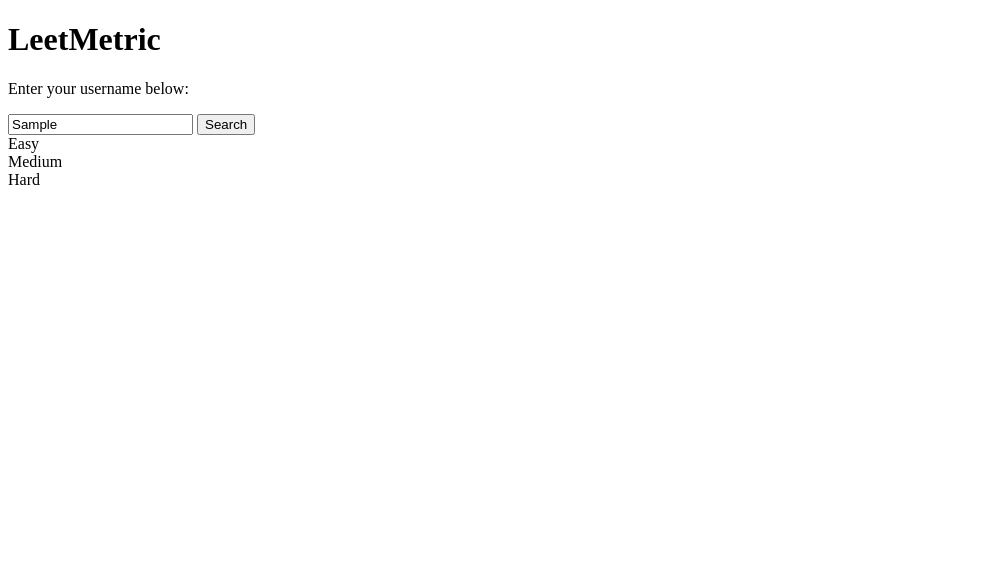
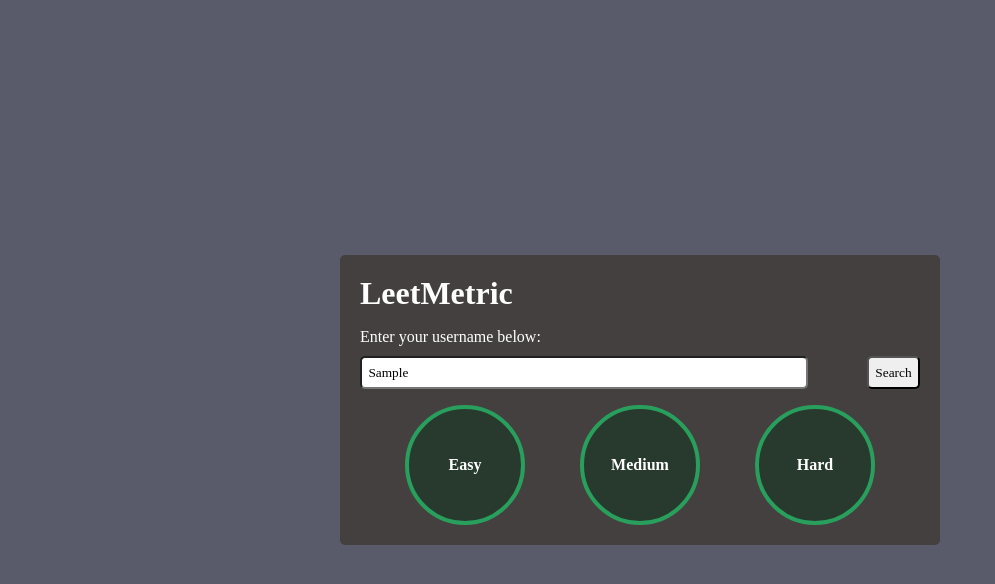
Before and after one commit to shaddy74/JavaScript-Beginner, a plain HTML site: page LeetMetric/index.htm in a window 1280 px wide. Both pictures are taken after typing "Sample" into the empty fields and a click on the button "Search". Shown: the whole page, without its empty margins (0-995 px from the left). Drawn offline with Linux system fonts and the light colour scheme; no server answers.

Commit message:
ready but issue Facing...

```diff
--- a/LeetMetric/index.htm
+++ b/LeetMetric/index.htm
@@ -27,21 +27,21 @@
             <div class="progress">
 
                 <div class="progress-item">
-                    <div class="easy-progress">
+                    <div class="easy-progress circle">
                         <span id="easy-label"></span>
                         Easy
                     </div>
                 </div>
 
                 <div class="progress-item">
-                    <div class="medium-progress">
+                    <div class="medium-progress circle">
                         <span id="medium-label"></span>
                         Medium
                     </div>
                 </div>
 
                 <div class="progress-item">
-                    <div class="hard-progress">
+                    <div class="hard-progress circle">
                         <span id="hard-label"></span>
                         Hard
                     </div>
--- a/LeetMetric/script.js
+++ b/LeetMetric/script.js
@@ -0,0 +1,58 @@
+document.addEventListener("DOMContentLoaded", function(){
+
+    const searchButton = document.getElementById("search-btn");
+    const usernameInput = document.getElementById("user-input");
+    const statsContainer = document.querySelector(".stats-container");
+    const easyProgressCircle = document.querySelector(".easy-progress");
+    const mediumProgressCircle = document.querySelector(".medium-progress");
+    const hardProgressCircle = document.querySelector(".hard-progress");
+    const easyLabel = document.getElementById("easy-label");
+    const mediumLabel = document.getElementById("medium-label");
+    const hardLabel = document.getElementById("hard-label");
+    const cardStatsContainer = document.querySelector(".stats-cards");
+
+
+    //return true or false on a regex;
+    function validateUsername(username){
+        if(username.trim() === ""){
+            alert("Username should not be empty");
+            return false;
+        }
+        const regex = /^[a-zA-Z0-9_-]{1,15}$/;
+        const isMatching = regex.test(username);
+        if(!isMatching){
+            alert("Invalid Username");
+        }
+        return isMatching;
+    }
+
+    async function fetchUserDetails(username){
+        const url = `https://leetcode-stats-api.herokuapp.com/${username}}`
+        try{
+            searchButton.textContent = "Searching...";
+            searchButton.disabled = true;
+
+            const response = await fetch(url);
+            if(!response.ok){
+                throw new Error("Unable to fetch the User details")
+            }
+            const data = await response.json();
+            console.log("loging data:", data)
+        }
+        catch(error){
+            statsContainer.innerHTML = `<p>No data Found</p>`;
+        }
+        finally{
+            searchButton.textContent = "Search";
+            searchButton.disabled = false;
+        }
+    }
+
+    searchButton.addEventListener('click', function(){
+        const username = usernameInput.value;
+        console.log("Loging username:", username)
+        if(validateUsername(username)){
+            fetchUserDetails(username);
+        }
+    })
+})
--- a/LeetMetric/style.css
+++ b/LeetMetric/style.css
@@ -0,0 +1,85 @@
+*{
+    margin: 0;
+    padding: 0;
+    box-sizing: border-box;
+    font-family: 'Times New Roman', Times, serif;
+}
+
+body{
+    background-color: rgb(89, 90, 106);
+    color: white;
+    height: 100vh;
+    display: flex;
+    justify-content: center;
+    align-items: center;
+}
+
+.container{
+    display: flex;
+    flex-direction: column;
+    gap: 1rem;
+    background-color: rgb(69, 64, 64);
+    padding: 20px;
+    border-radius: 5px;
+    width: 50%;
+    max-width: 600px;
+}
+h1{
+    font-size: 2rem;
+
+}
+
+
+.user-container{
+    display: flex;
+    flex-direction: column;
+    gap: 10px;
+    justify-content: start;
+
+}
+
+
+.user-input-container{
+    display: flex;
+    justify-content: space-between;
+}
+
+#user-input{
+    width: 80%;
+    padding: 0.4rem;
+    border-radius: 5px;
+}
+
+#search-btn{
+    padding: 0.4rem;
+    border-radius: 5px;
+}
+
+.circle{
+    width: 120px;
+    height: 120px;
+    border-radius: 50%;
+    border: 4px solid #299f5d;
+    position: relative;
+    display: flex;
+    align-items: center;
+    justify-content: center;
+    font-size: 16px;
+    columns: white;
+    font-weight: 700;
+    background: conic-gradient(#299f5d var(--progress-degree,0%),#283a2e 0%);
+}
+
+.circle span{
+    position: relative;
+    z-index: 2;
+
+}
+
+.progress{
+    display: flex;
+    flex-direction: row;
+    justify-content: space-evenly;
+    flex-wrap: wrap;
+    gap: 10px;
+}
```
